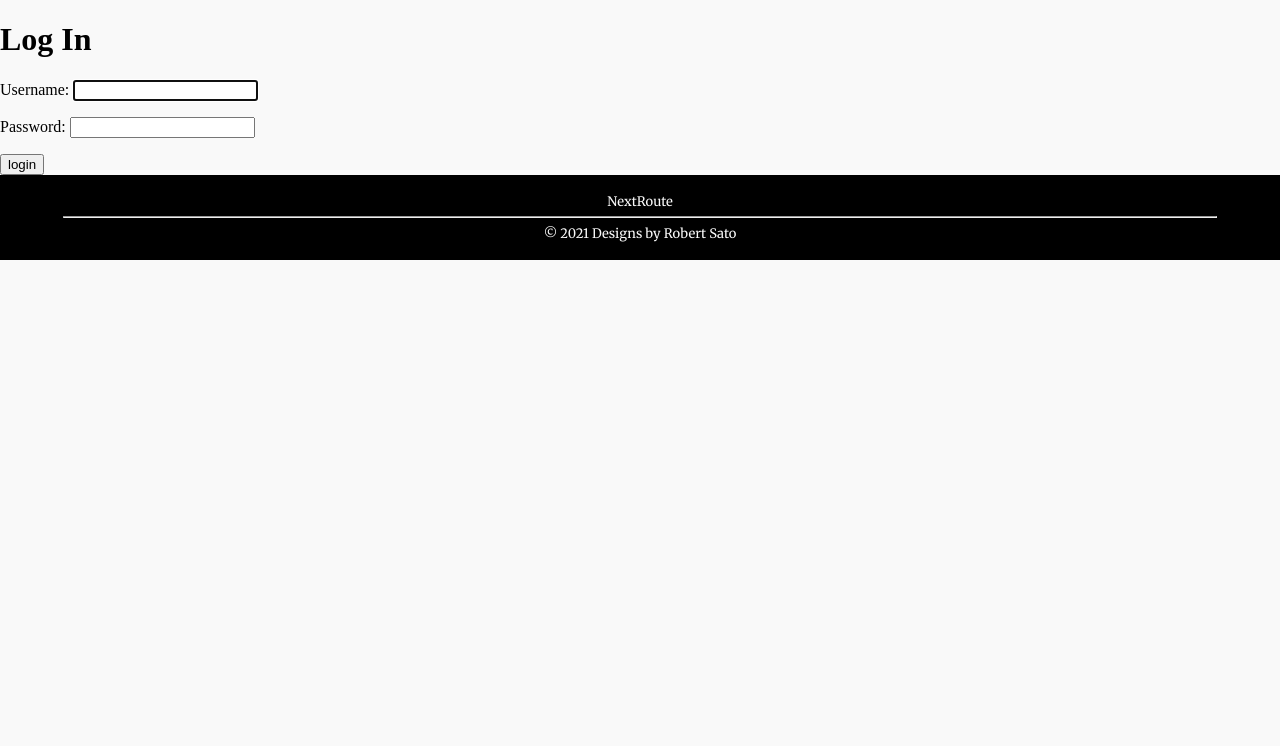
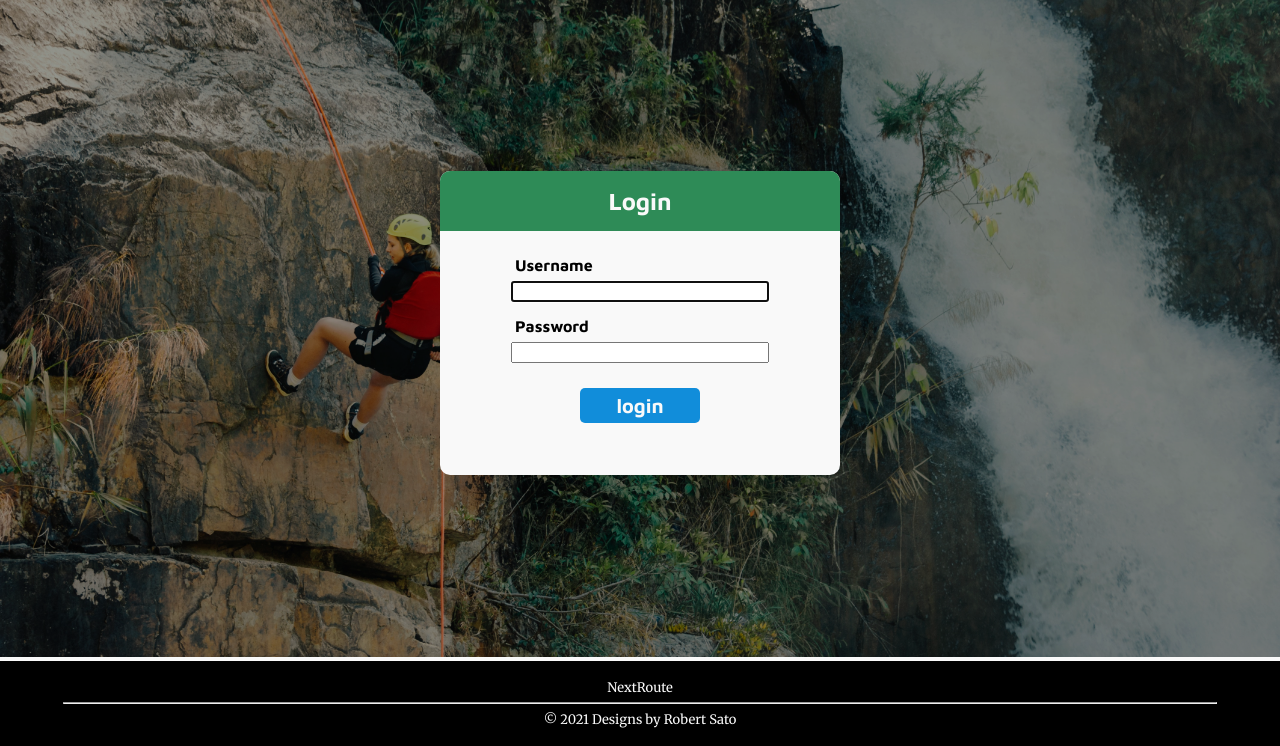
Before and after one commit to rsato1007/next_route, a Django app: page /accounts/login/ in a window 1280 px wide. Shown: the part 77-823 px from the top of the page. Before the commit the page ends 337 px from the top, so only its background shows below. Run offline with Django 3.2, Linux system fonts and the light colour scheme.

Commit message:
adding styling to login page

```diff
--- a/next_route/main_app/static/styles/main.css
+++ b/next_route/main_app/static/styles/main.css
@@ -176,7 +176,7 @@
     .form-popup {
         margin: 0 auto;
         background-color: var(--page-bg);
-        width: 40%;
+        width: clamp(350px, 40%, 400px);
         position: fixed;
         top: 50%;
         left: 50%;
@@ -338,6 +338,37 @@
     }
     /* POPUP FORM STYLING END */
 /* UNIVERSAL STYLING END */
+
+/* LOGIN PAGE STYLING START */
+.login-page-image {
+    height: 82.1vh;
+    width: 100vw;
+    object-fit: cover;
+    overflow: hidden;
+    filter: brightness(60%);
+}
+
+.login-form {
+    height: 38%;
+}
+
+.login-button {
+    margin-top: 10px;
+    font-family: var(--font-maven);
+    font-size: clamp(16px, 4vw, 20px);
+    font-weight: bold;
+    height: 35px;
+    width: 120px;
+    border-radius: 5px;
+    background-color: var(--main-button-color);
+    border: none;
+    color: var(--page-bg);
+}
+
+.login-button:hover {
+    background-color: var(--main-button-color-darker);
+}
+/* LOGIN PAGE STYLING END */
 
 /* SPLASH PAGE STYLING START */
 .about-section-container {
--- a/next_route/main_app/templates/registration/login.html
+++ b/next_route/main_app/templates/registration/login.html
@@ -1,10 +1,22 @@
-{% extends 'base.html' %} {% block content %}
-
-<h1 class="title">Log In</h1>
-<form method="post" action="{% url 'login' %}">
-  {% csrf_token %} {{ form.as_p }}
-  <input type="submit" class="btn" value="login" />
-  <input type="hidden" name="next" value="{{ next }}" />
-</form>
-
+{% extends 'base.html' %}
+{% load static %}
+{% block content %}
+<img class="login-page-image" src="{% static 'images/login-page.jpg' %}">
+  <div class="form-popup login-form">
+    <div class="form-header">Login</div>
+    <form method="post" action="{% url 'login' %}" class="form">
+      {% csrf_token %}
+      <label for="username" class="form-label">Username</label>
+      <br>
+      <input class="form-input" type="text" name="username" autofocus autocapitalize="none" autocomplete="username" maxlength="150" required id="id_username">
+      <br>
+      <label for="password" class="form-label">Password</label>
+      <br>
+      <input class="form-input" type="password" name="password" autocomplete="current-password" required id="id_password">
+      <br>
+      <input type="submit" class="btn login-button" value="login" />
+      <input type="hidden" name="next" value="{{ next }}" />
+    </form>
+  </div>
+</img>
 {% endblock %}
```
Also changed, not shown: next_route/main_app/static/images/login-page.jpg (added).
